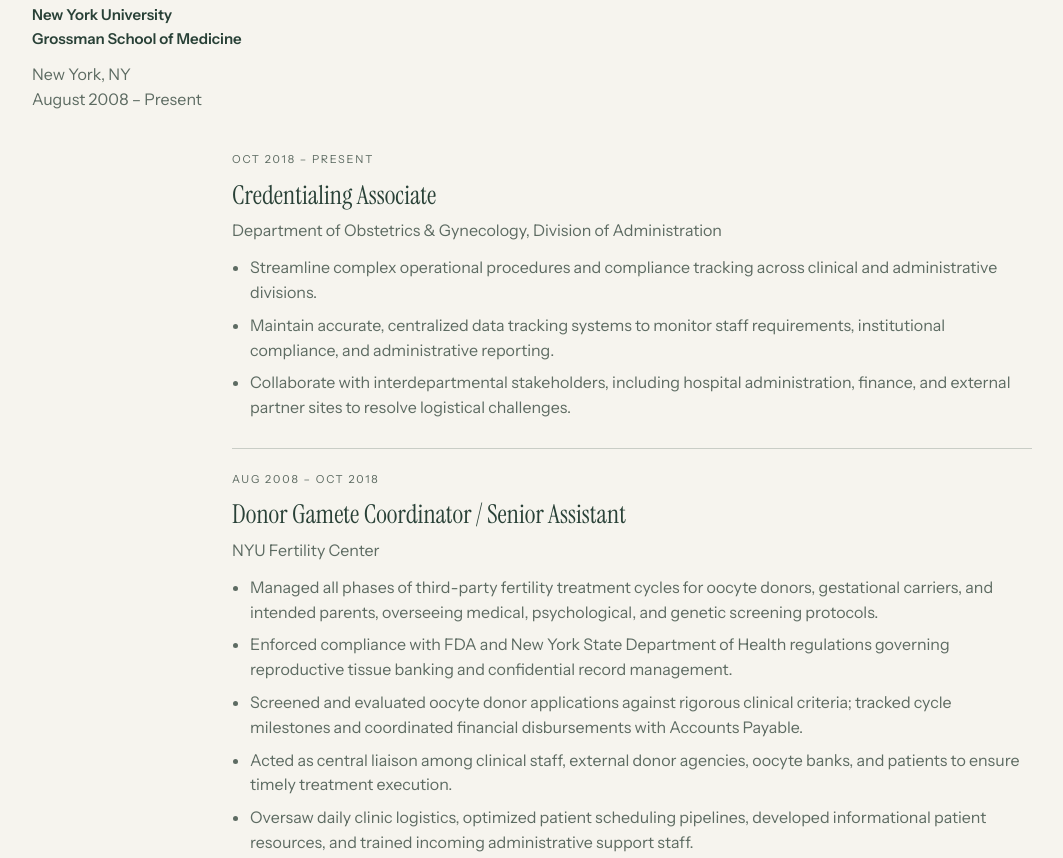
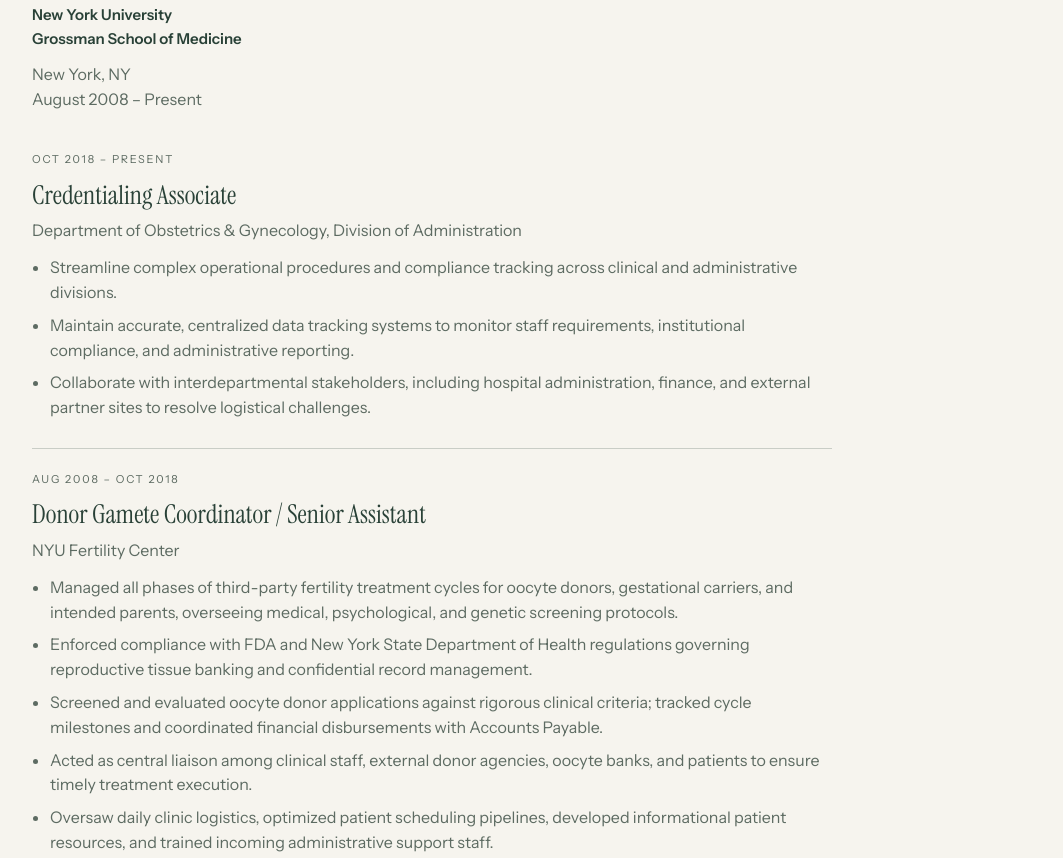
Before and after one commit to mwx-gwx/autumn-resume, a plain HTML site: page index.html in a window 1280 px wide. Shown: the part 1586-2444 px from the top of the page, without its empty margins (8-1071 px from the left). Drawn offline with Linux system fonts and the light colour scheme.

Commit message:
Left-align the job column with the NYU header.
The 800px role blocks share the left edge of the centered 1200px experience header instead of sitting in the middle of the page.

Co-authored-by: mwx-gwx <mwx-gwx@users.noreply.github.com>

```diff
--- a/styles.css
+++ b/styles.css
@@ -265,8 +265,8 @@ footer h2 {
 
 .roles {
   max-width: 800px;
-  margin-left: auto;
-  margin-right: auto;
+  margin-left: max(0px, calc((100% - 1200px) / 2));
+  margin-right: 0;
 }
 
 .experience-intro .display {
```
